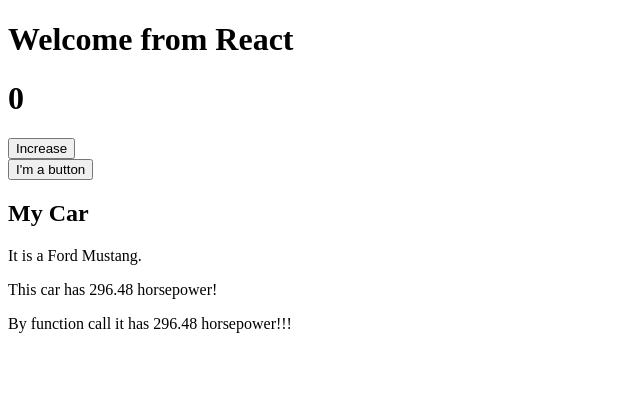
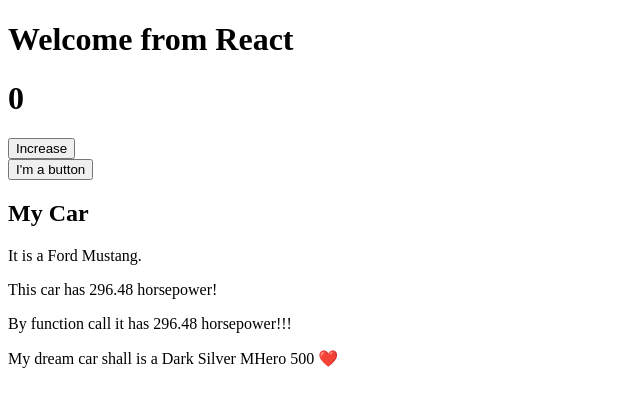
Before and after one commit to cynthia-stac/react-course, a React (Vite) app: page / in a window 1280 px wide. Shown: the top 406 px of the page, without its empty margins (0-640 px from the left). Built offline with nearby package versions, Linux system fonts and the light colour scheme.

Commit message:
Add a class to the head My Car

```diff
--- a/src/App.jsx
+++ b/src/App.jsx
@@ -34,12 +34,18 @@ export function Car() {
   function kwToHp(kw){
     return kw * 1.36
   }
+  const myobj = {
+    name: "MHero",
+    model: "500",
+    color: "Dark Silver"
+  };
   return (
     <div>
-      <h2>My Car</h2>
+      <h2 className="myClass">My Car</h2>
       <p>It is a {brand} {model}.</p>
       <p>This car has {218 * 1.36} horsepower!</p>
       <p>By function call it has {kwToHp(218)} horsepower!!!</p>
+      <p>My dream car shall is a {myobj.color}  {myobj.name} {myobj.model} ❤️ </p>
     </div>
   );
 }
```
